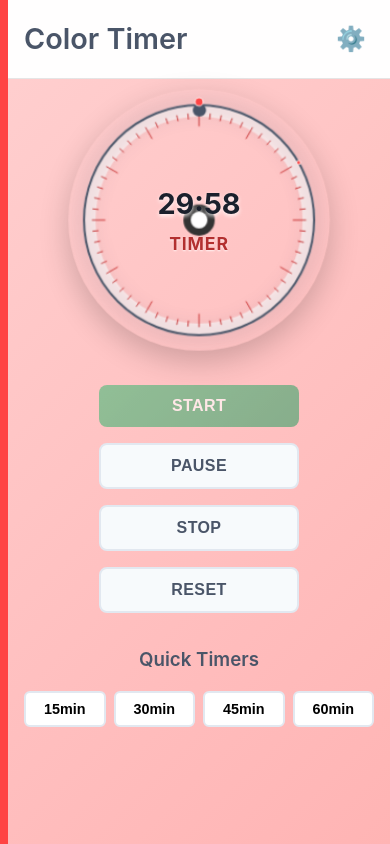
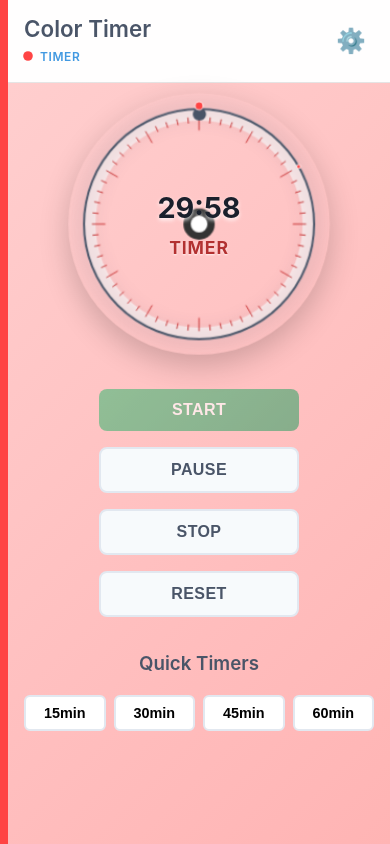
Before and after one commit to totosan/ColorTimer, a website: page public/index.html in a window 390 px wide. Both pictures are taken after a click on the button "START". Drawn offline with Linux system fonts and the light colour scheme; files that its build step writes are made by us from their sources; files whose address does not match are found by name.

Commit message:
feat: Update header to display current event with color indicator and enhance styles

```diff
--- a/public/index.html
+++ b/public/index.html
@@ -15,13 +15,19 @@
     <link rel="apple-touch-icon" href="assets/icons/icon-192x192.svg">
 
     <!-- Styles -->
-    <link rel="stylesheet" href="src/css/styles.css?v=2">
+    <link rel="stylesheet" href="src/css/styles.css?v=4">
 </head>
 <body>
     <div id="app" class="app">
         <!-- Header -->
         <header class="header">
-            <h1>Color Timer</h1>
+            <div class="header-title">
+                <h1>Color Timer</h1>
+                <div id="currentEventDisplay" class="current-event">
+                    <span id="eventColorIndicator" class="event-color-indicator"></span>
+                    <span id="eventNameText">Ready</span>
+                </div>
+            </div>
             <button id="settingsBtn" class="icon-btn" title="Settings">⚙️</button>
         </header>
 
--- a/public/service-worker.js
+++ b/public/service-worker.js
@@ -1,4 +1,4 @@
-const CACHE_NAME = 'color-timer-v1.0.3';
+const CACHE_NAME = 'color-timer-v1.0.4';
 const urlsToCache = [
   '/',
   '/index.html',
--- a/src/css/styles.css
+++ b/src/css/styles.css
@@ -35,10 +35,51 @@ body {
     backdrop-filter: blur(10px);
 }
 
+.header-title {
+    display: flex;
+    flex-direction: column;
+    align-items: flex-start;
+    gap: 0.25rem;
+}
+
 .header h1 {
     font-size: 1.8rem;
     font-weight: 600;
     color: #4a5568;
+    line-height: 1.2;
+    margin: 0;
+}
+
+.current-event {
+    font-size: 0.9rem;
+    color: #718096;
+    font-weight: 500;
+    text-transform: uppercase;
+    letter-spacing: 0.05em;
+    opacity: 0.8;
+    transition: color 0.3s ease, opacity 0.3s ease;
+    display: flex;
+    align-items: center;
+    gap: 0.5rem;
+}
+
+.current-event.active {
+    color: #4299e1;
+    opacity: 1;
+    font-weight: 600;
+}
+
+.event-color-indicator {
+    width: 8px;
+    height: 8px;
+    border-radius: 50%;
+    background-color: #718096;
+    transition: background-color 0.3s ease, transform 0.2s ease;
+    flex-shrink: 0;
+}
+
+.current-event.active .event-color-indicator {
+    transform: scale(1.2);
 }
 
 .icon-btn {
@@ -658,6 +699,14 @@ body {
         padding: 1rem;
     }
 
+    .header h1 {
+        font-size: 1.6rem;
+    }
+
+    .current-event {
+        font-size: 0.8rem;
+    }
+
     .main-content {
         padding: 1rem;
     }
@@ -723,6 +772,14 @@ body {
 }
 
 @media (max-width: 480px) {
+    .header h1 {
+        font-size: 1.4rem;
+    }
+
+    .current-event {
+        font-size: 0.75rem;
+    }
+
     #timerCanvas {
         width: 250px !important;
         height: 250px !important;
--- a/src/js/app.js
+++ b/src/js/app.js
@@ -8,6 +8,9 @@ class ColorTimerApp {
         // UI Elements
         this.timeDisplay = document.getElementById('timeDisplay');
         this.phaseDisplay = document.getElementById('phaseDisplay');
+        this.currentEventDisplay = document.getElementById('currentEventDisplay');
+        this.eventNameText = document.getElementById('eventNameText');
+        this.eventColorIndicator = document.getElementById('eventColorIndicator');
 
         // Control buttons
         this.startBtn = document.getElementById('startBtn');
@@ -283,7 +286,26 @@ class ColorTimerApp {
 
         const elapsed = this.timer.totalTime - this.timer.remainingTime;
         const currentEvent = this.eventManager.getCurrentEvent(elapsed, this.timer.totalTime);
-        this.phaseDisplay.textContent = currentEvent ? currentEvent.name : 'Ready';
+        const eventName = currentEvent ? currentEvent.name : 'Ready';
+
+        this.phaseDisplay.textContent = eventName;
+
+        // Update header event display
+        this.eventNameText.textContent = eventName;
+
+        // Update color indicator
+        if (currentEvent && currentEvent.color) {
+            this.eventColorIndicator.style.backgroundColor = currentEvent.color;
+        } else {
+            this.eventColorIndicator.style.backgroundColor = '#718096';
+        }
+
+        // Add active class when timer is running
+        if (this.timer.isRunning && this.timer.remainingTime > 0) {
+            this.currentEventDisplay.classList.add('active');
+        } else {
+            this.currentEventDisplay.classList.remove('active');
+        }
 
         // Update page title
         if (this.timer.isRunning && this.timer.remainingTime > 0) {
```
